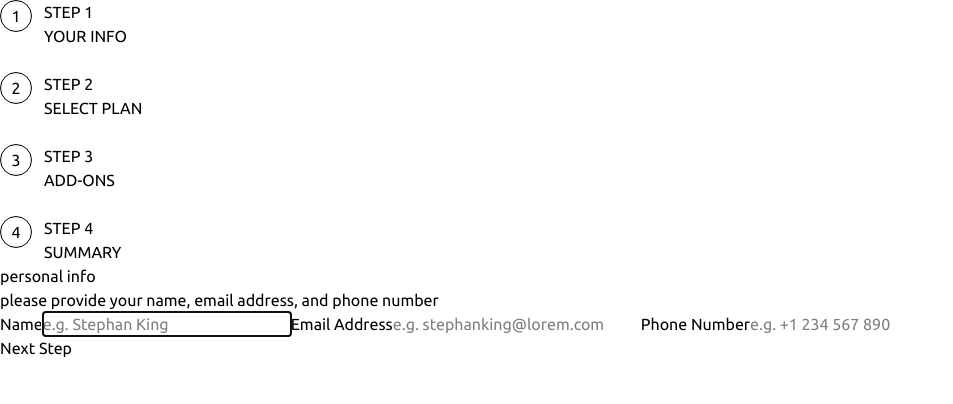
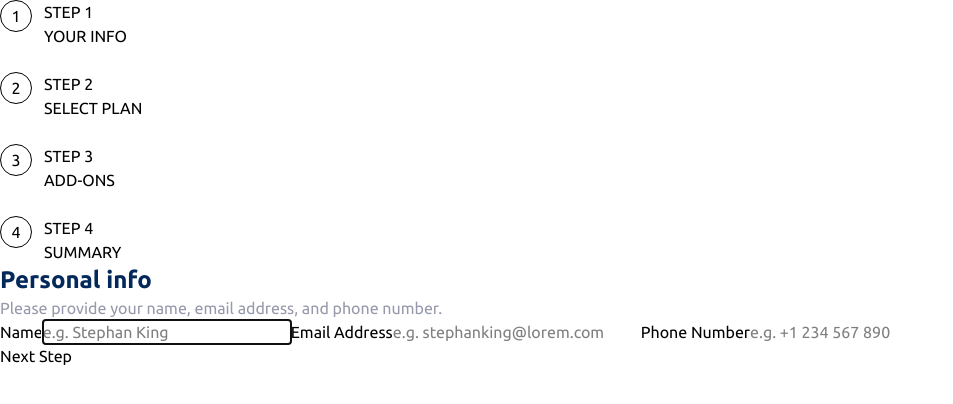
Before and after one commit to SanazBHMN/multi-step-form, a React (Vite) app: page / in a window 1280 px wide. Shown: the top 404 px of the page, without its empty margins (0-953 px from the left). Built offline with nearby package versions, Linux system fonts and the light colour scheme.

Commit message:
Add styles to form wrapper

```diff
--- a/src/components/AddOnsForm.tsx
+++ b/src/components/AddOnsForm.tsx
@@ -2,8 +2,8 @@
 
 export const AddOnsForm = () => {
   let { title, description } = {
-    title: "pick add-ons",
-    description: "add-ons help enhance your gaming experience.",
+    title: "Pick add-ons",
+    description: "Add-ons help enhance your gaming experience.",
   };
 
   return (
--- a/src/components/FormWrapper.tsx
+++ b/src/components/FormWrapper.tsx
@@ -14,8 +14,8 @@
   return (
     <>
       <div>
-        <h1>{title}</h1>
-        <p>{description}</p>
+        <h1 className="text-marine-blue text-2xl font-bold">{title}</h1>
+        <p className="text-cool-gray">{description}</p>
       </div>
       <div>{children}</div>
     </>
--- a/src/components/PersonalInfoForm.tsx
+++ b/src/components/PersonalInfoForm.tsx
@@ -2,8 +2,8 @@
 
 export const PersonalInfoForm = () => {
   let { title, description } = {
-    title: "personal info",
-    description: "please provide your name, email address, and phone number",
+    title: "Personal info",
+    description: "Please provide your name, email address, and phone number.",
   };
 
   return (
--- a/src/components/PlanForm.tsx
+++ b/src/components/PlanForm.tsx
@@ -2,8 +2,8 @@
 
 export const PlanForm = () => {
   let { title, description } = {
-    title: "select your plan",
-    description: "you have the option of monthly or yearly billing.",
+    title: "Select your plan",
+    description: "You have the option of monthly or yearly billing.",
   };
 
   return (
--- a/src/components/Summary.tsx
+++ b/src/components/Summary.tsx
@@ -2,8 +2,8 @@
 
 export const Summary = () => {
   let { title, description } = {
-    title: "finishing up",
-    description: "double-check everything looks OK before confirming.",
+    title: "Finishing up",
+    description: "Double-check everything looks OK before confirming.",
   };
 
   return (
```
